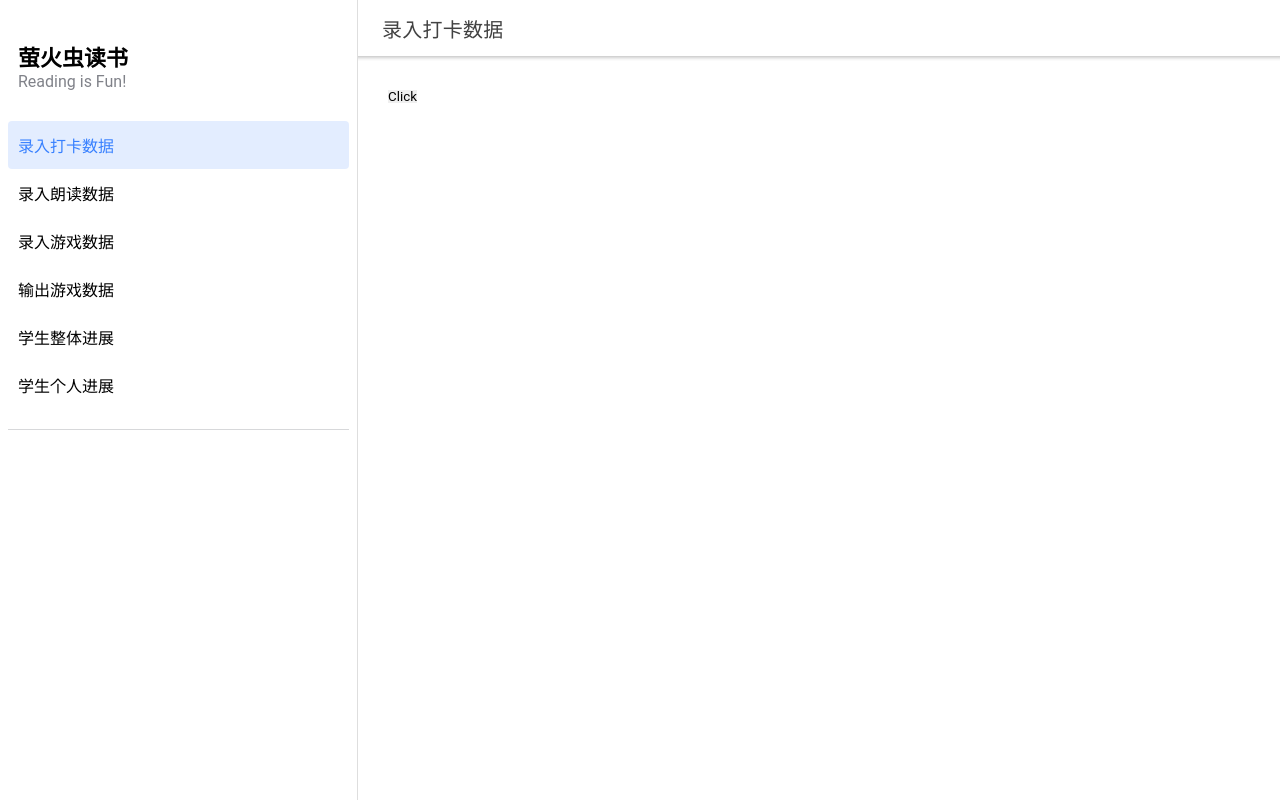
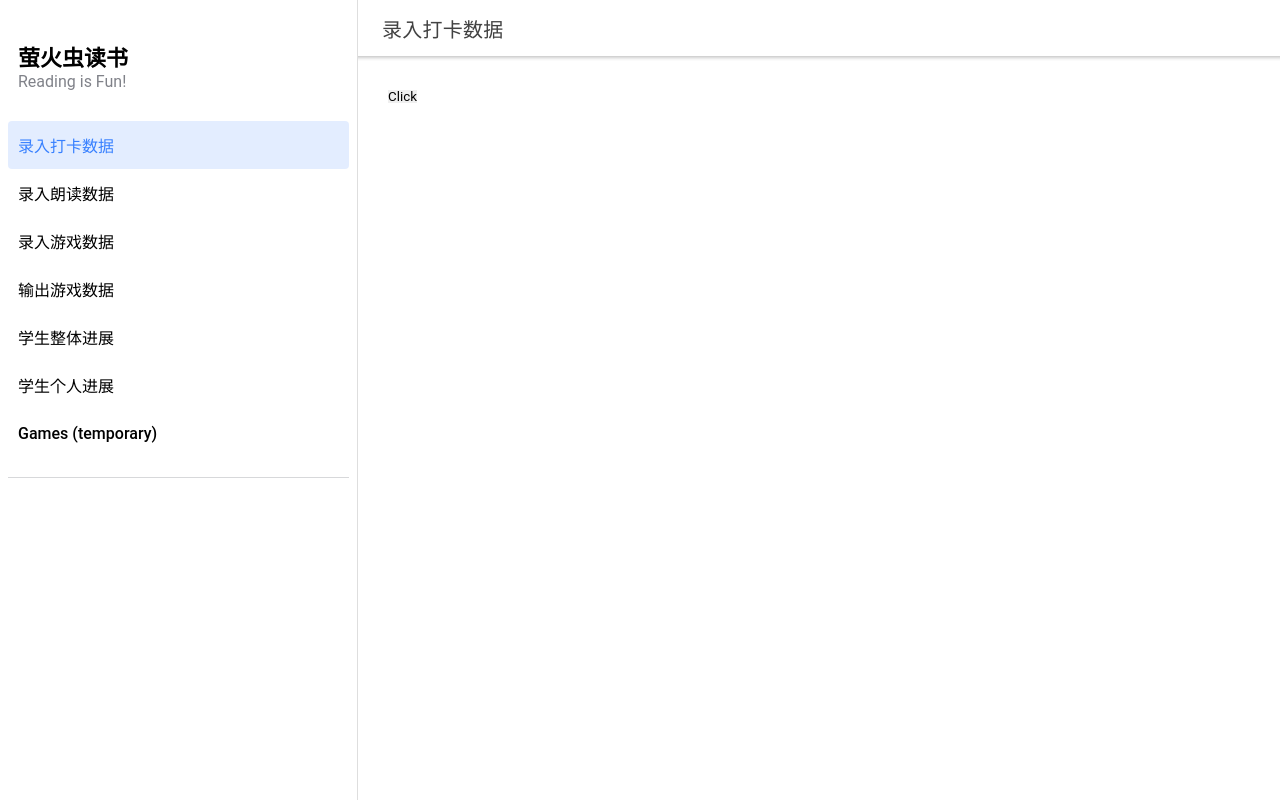
Before and after one commit to martcatnip/fireflyWeb, a React (Create React App) app: page /page/punch-card-data-entry in a window 1280 px wide. Built offline with nearby package versions, Linux system fonts and the light colour scheme.

Commit message:
temporarily add /games to menu

```diff
--- a/src/components/Menu.tsx
+++ b/src/components/Menu.tsx
@@ -43,6 +43,10 @@ const appPages: AppPage[] = [
   {
     title: '学生个人进展',
     url: '/page/individual-progress',
+  },
+  {
+    title: 'Games (temporary)',
+    url: '/page/games',
   }
 ];
 
```
